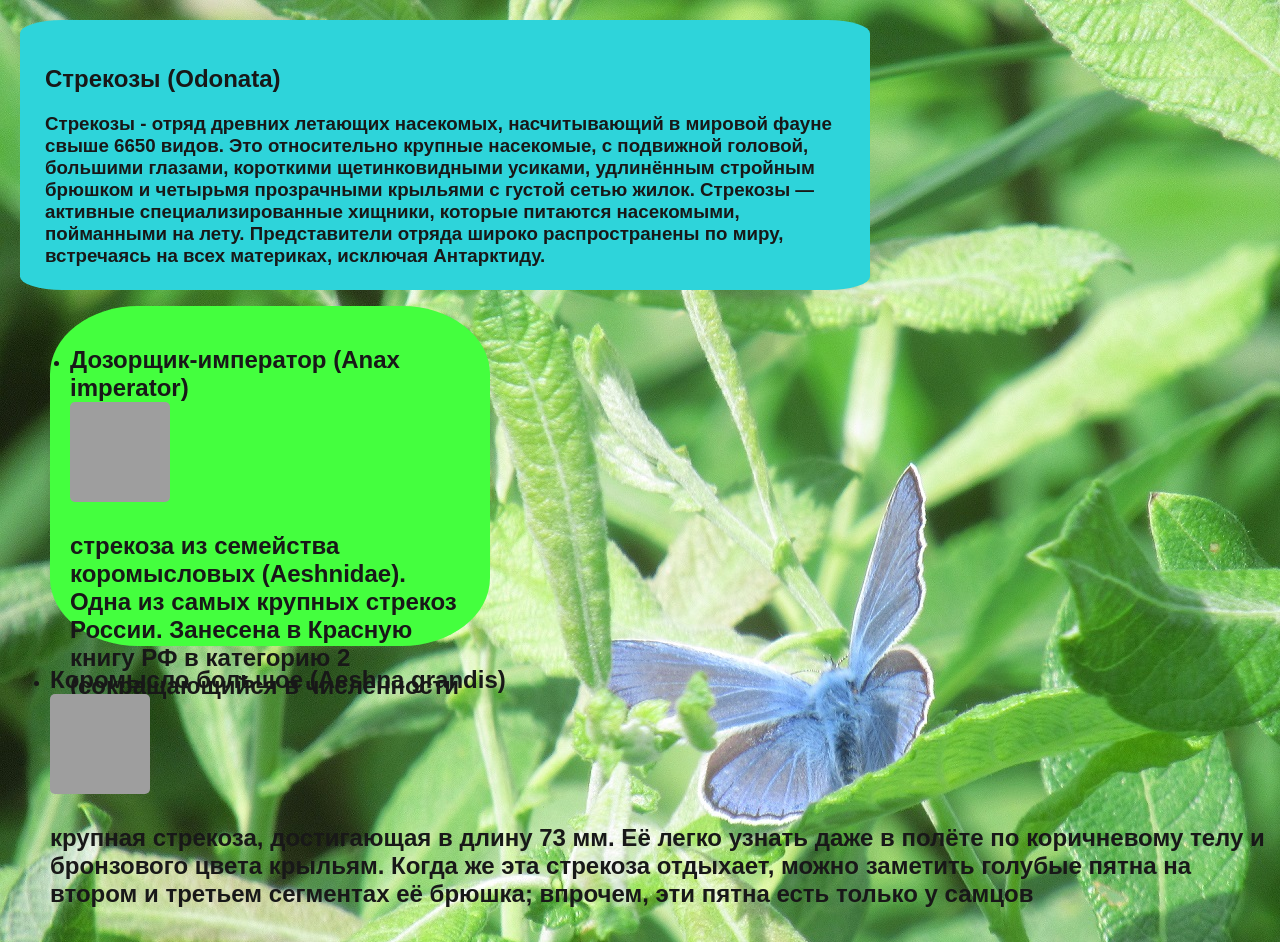
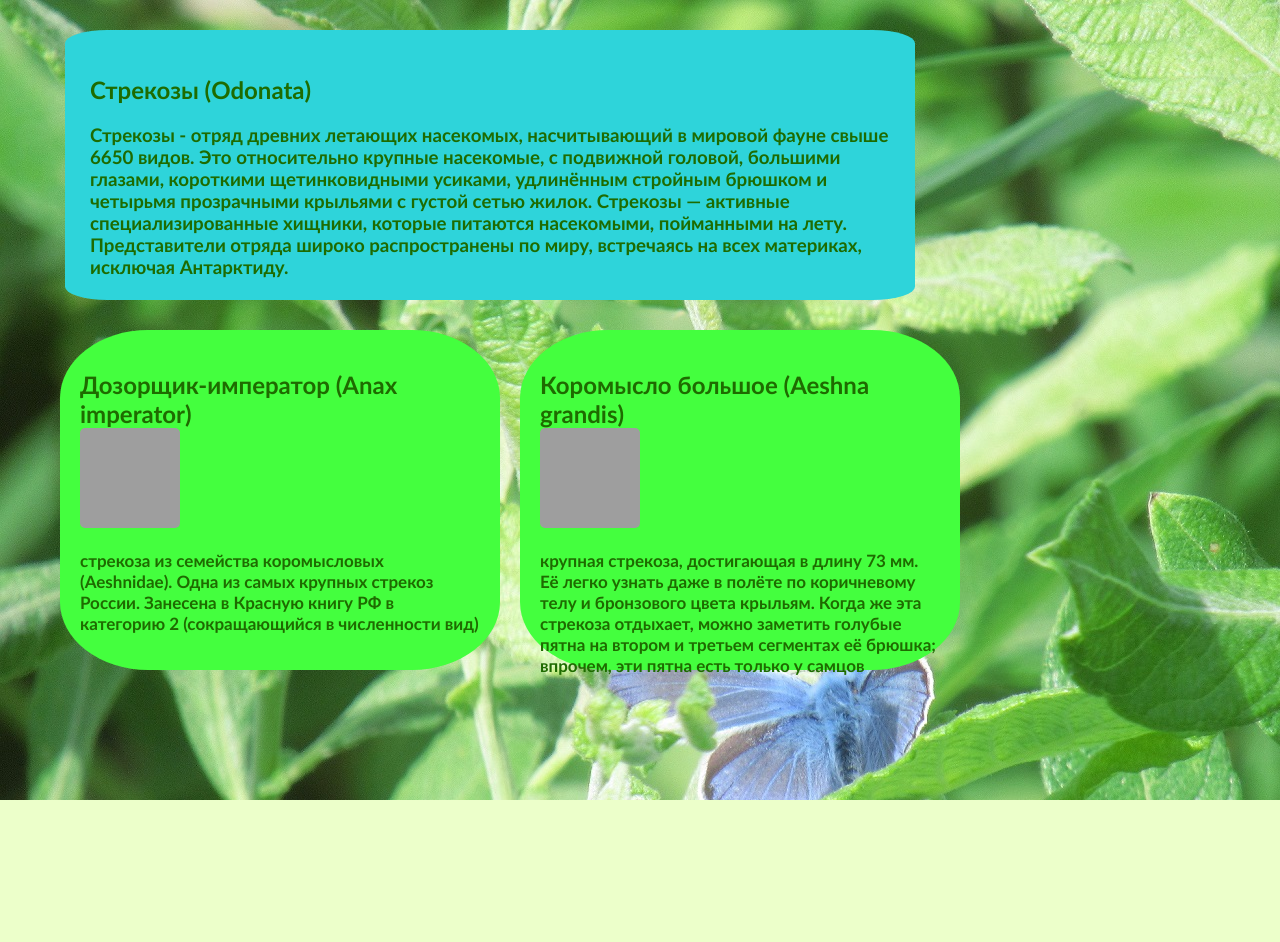
Before and after one commit to AnaxImperator/final_project, a plain HTML site: page index.html in a window 1280 px wide. After the commit the page ends 800 px from the top, so only its background shows below. Drawn offline with Linux system fonts and the light colour scheme; grey boxes are pictures that could not be loaded.

Commit message:
Update style.css

```diff
--- a/style.css
+++ b/style.css
@@ -1,11 +1,18 @@
 body {
     box-sizing: border-box;
     display: flex;
-    background-color: #a0e5a4;
-    color: #181818;
+    background-color: #ecffca;
+    color: #1e6b00;
     font-family: sans-serif;
     padding: 10px;
     margin: auto;
+    font-family: 'calibri';
+
+}
+
+.ulOdo {
+    list-style-type: none;
+    display: flex;
 }
 
 .anim {
@@ -14,7 +21,18 @@ body {
     background-color: rgb(68, 255, 62);
     border-radius: 20%;
     padding: 20px;
+    margin: 10px
 }
+
+.aesh{
+    width: 400px;
+    height: 300px;
+    background-color: rgb(68, 255, 62);
+    border-radius: 20%;
+    padding: 20px;
+    margin: 10px;
+}
+
 img {
     width: 100px;
     height: 100px;
@@ -26,6 +44,26 @@ img {
     background-color: #2ed4da;
     width: 800px;
     height: 220px;
-    margin: 10px;
+    margin: 20px auto;
     padding: 25px;
 }
+
+a {
+    text-decoration: none;
+    font-size: 20px;
+}
+
+.ins {
+    width: 1000px;
+    height: 500px;
+    background-color: #90fd86;
+    font-size: 14px;
+    margin: auto;
+    padding: 10px;
+    border-radius: 6%;
+    background-image: "IMG_5463.JPG";
+}
+
+.grandis {
+    font-size: 17px;
+}
```
